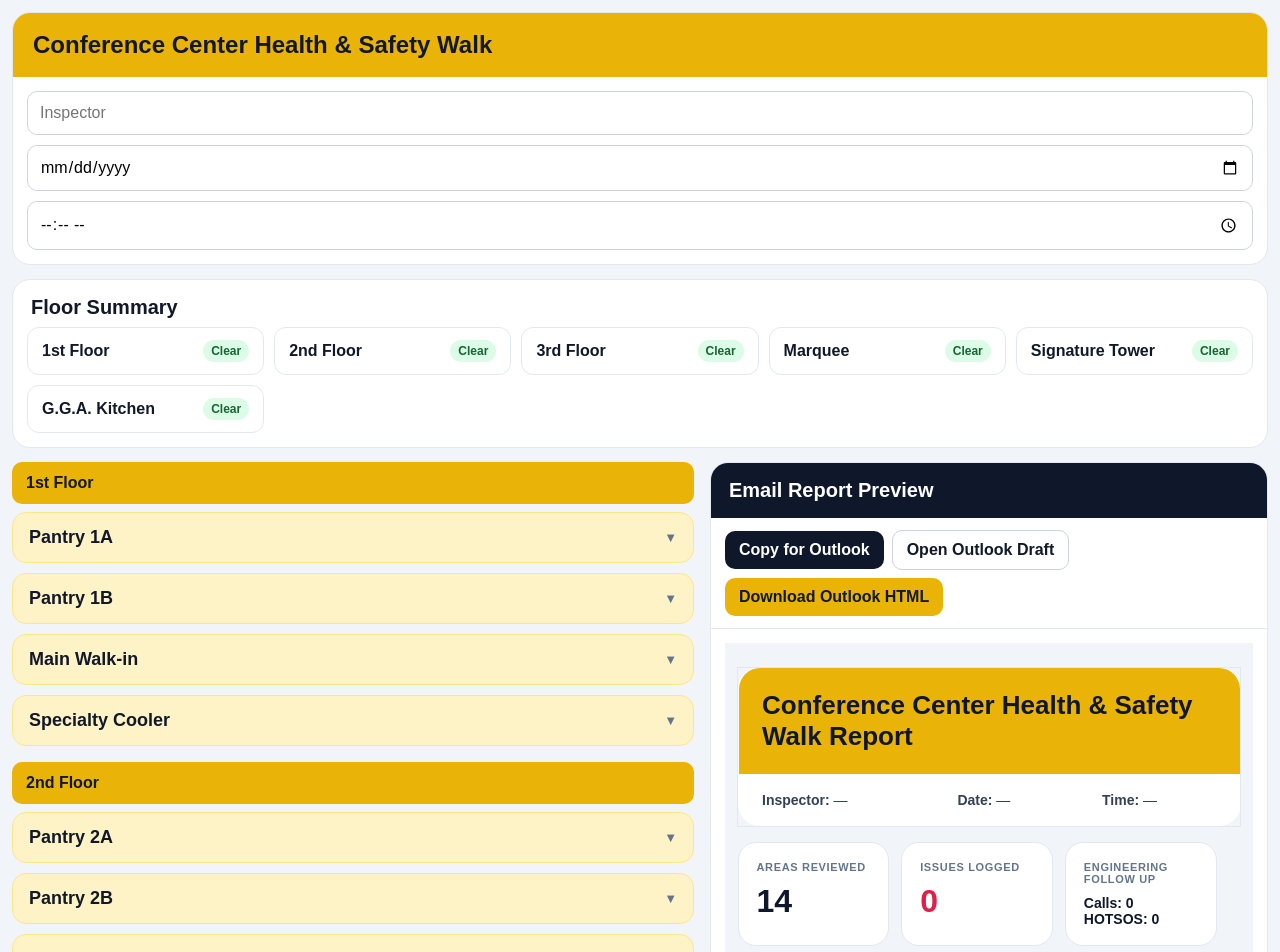
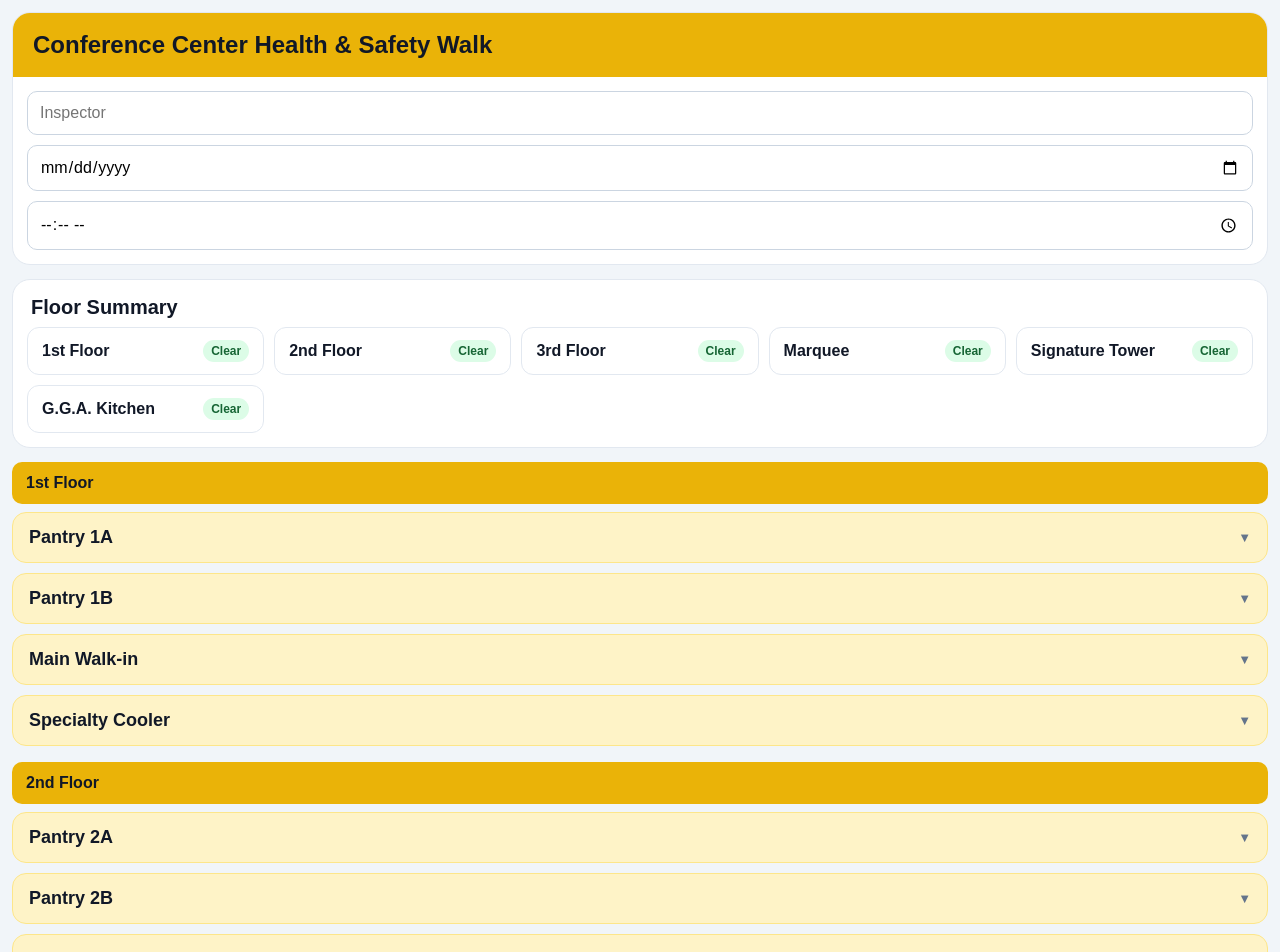
Before and after one commit to Dapsey01/Health-Saftey-Inspection, a React (Vite) app: page / in a window 1280 px wide. Shown: the top 952 px of the page. Built offline with nearby package versions, Linux system fonts and the light colour scheme.

Commit message:
Update App.jsx

```diff
--- a/src/App.jsx
+++ b/src/App.jsx
@@ -822,7 +822,7 @@ const issueBadgeStyle = {
 
 const mainGridStyle = {
   display: "grid",
-  gridTemplateColumns: "1.1fr 0.9fr",
+  gridTemplateColumns: "1fr",
   gap: 16,
 };
 
```
